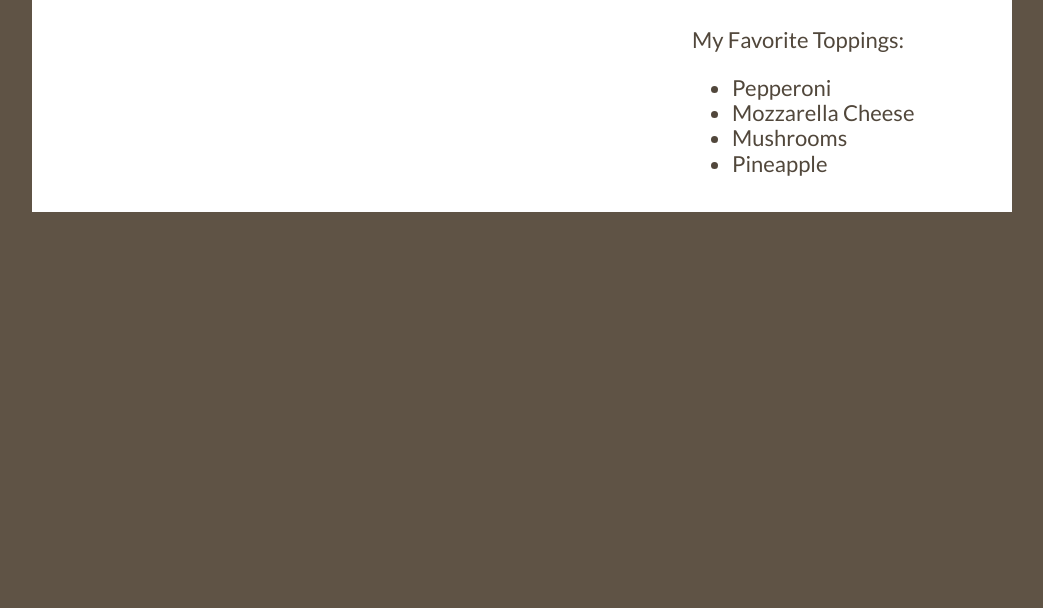
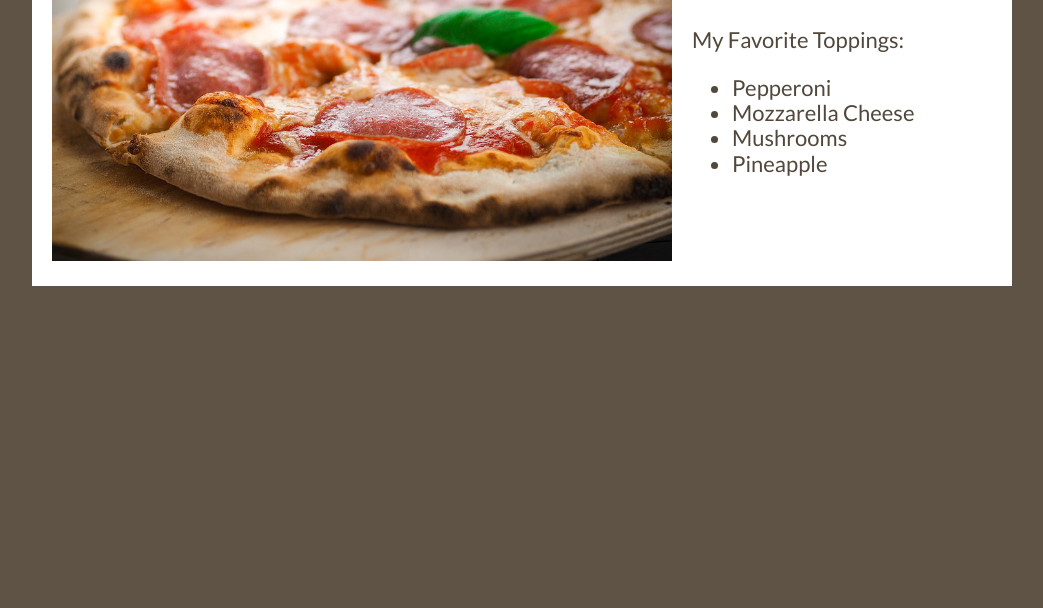
Before and after one commit to Mehmedi24/pizzza, a plain HTML site: page index.html in a window 1280 px wide. Shown: the part 192-800 px from the top of the page, without its empty margins (118-1161 px from the left). Drawn offline with nearby package versions, Linux system fonts and the light colour scheme; a web font is replaced by a local one.

Commit message:
Update index.html

```diff
--- a/index.html
+++ b/index.html
@@ -16,7 +16,7 @@
 
 <div class="pageContainer">
   <div class="imageContainer">
-    <img src="images/pizza.jpg" alt="Pizza with pepperoni and cheese." />
+    <img src="pizza.jpg" alt="Pizza with pepperoni and cheese." />
   </div>
   <div class="textContainer">
     <h1>Pizza!</h1>
```
